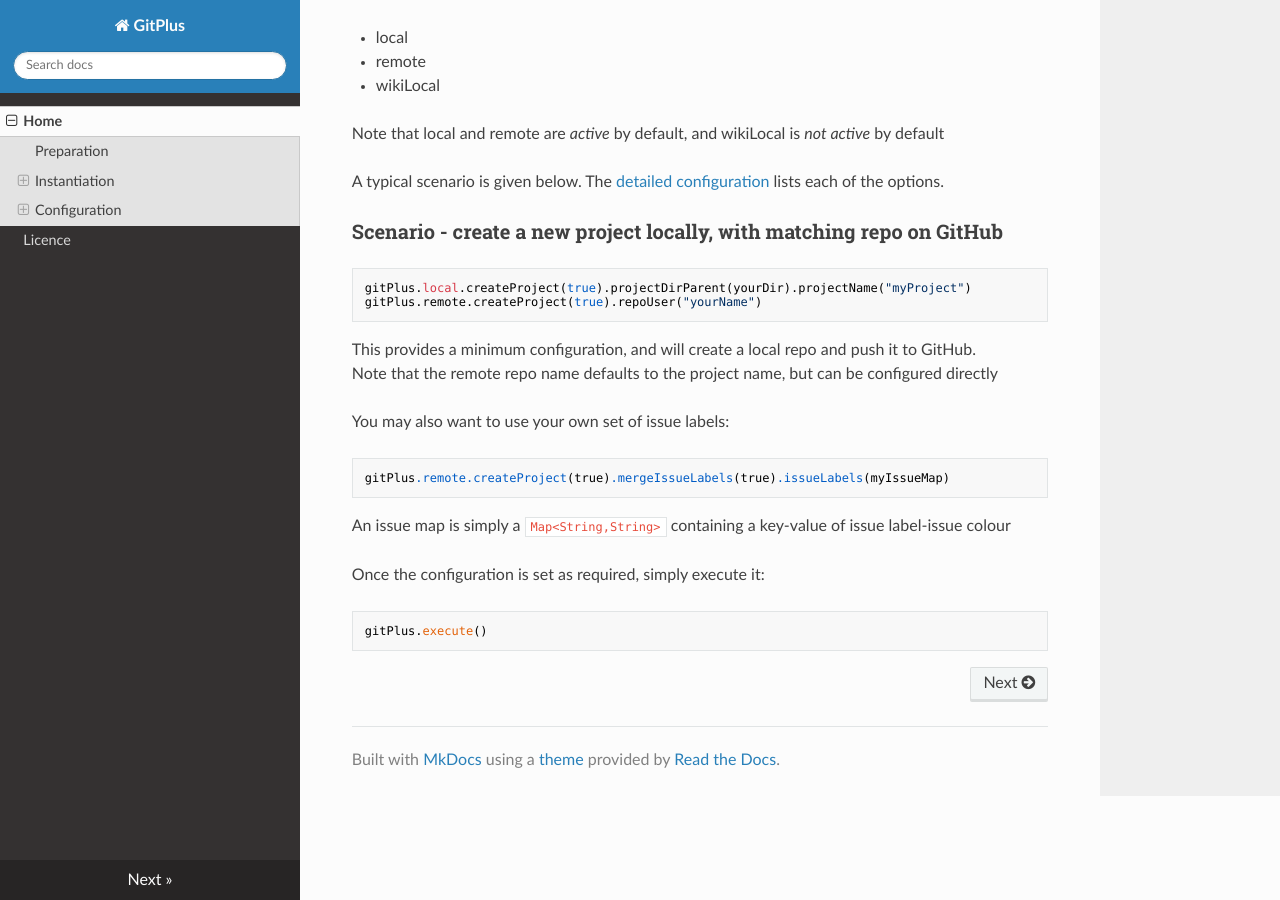
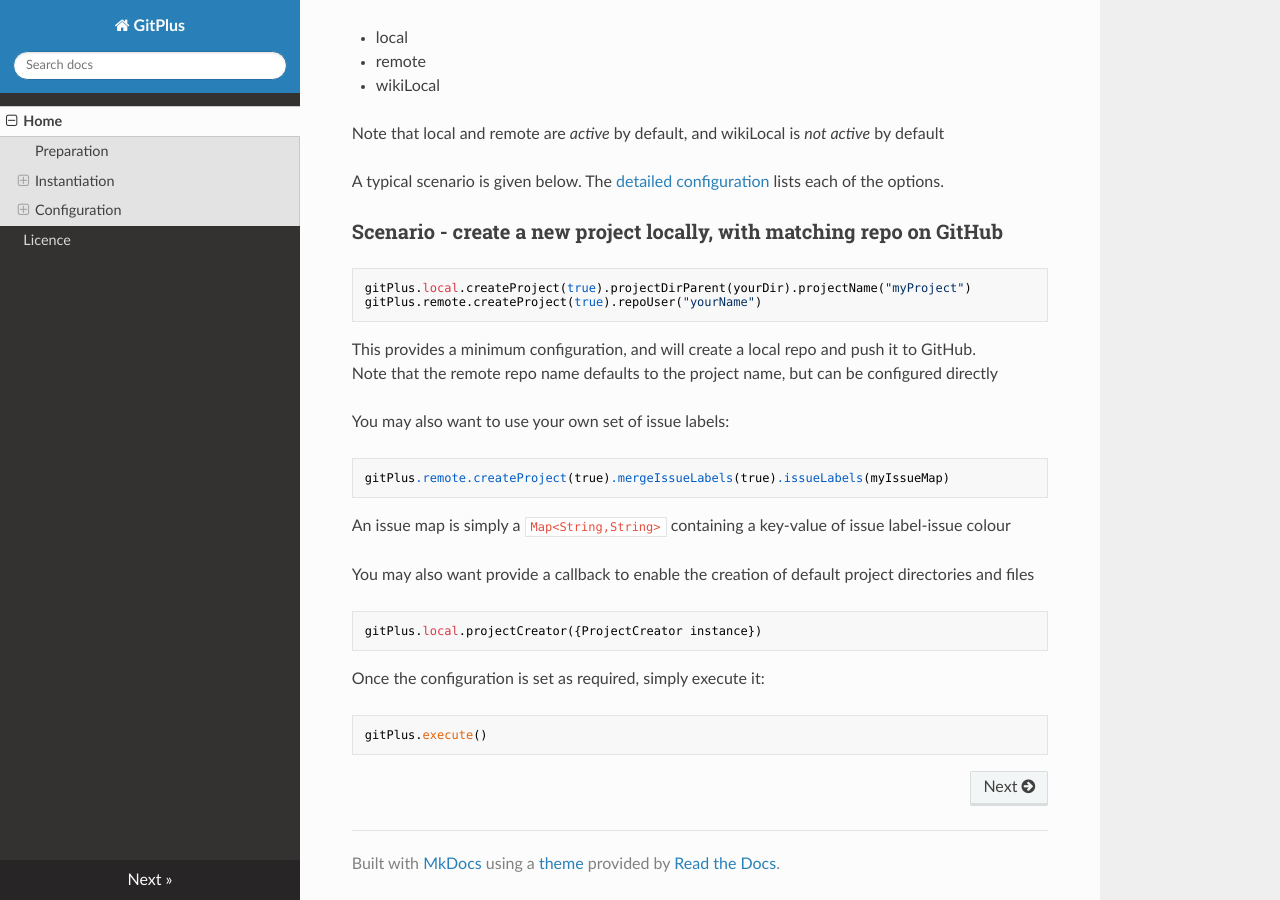
Before and after one commit to davidsowerby/gitplus, an MkDocs documentation site: the page built from docs/index.md, in a window 1280 px wide and 900 px high, scrolled down 812 px. Built offline with MkDocs 1.6.1, drawn with Linux system fonts in a browser that asks for light colours; nearby versions of some CDN libraries; old or Windows-style settings are respelled for this version of MkDocs.

Commit message:
Fix #85 ProjectCreator callback reinstated
As part of the GitLocal.init() process, once Git init has been performed, ProjectCreator is invoked, and the project directory added to Git

````diff
--- a/docs/index.md
+++ b/docs/index.md
@@ -50,6 +50,13 @@ gitPlus.remote.createProject(true).mergeIssueLabels(true).issueLabels(myIssueMap
 
 An issue map is simply a `Map<String,String>` containing a key-value of issue label-issue colour
 
+
+You may also want provide a callback to enable the creation of default project directories and files
+
+```
+gitPlus.local.projectCreator({ProjectCreator instance})
+```
+
 Once the configuration is set as required, simply execute it:
 
 ```
````
Also changed, not shown: docs/gitplus-configuration.md (+1 -0 lines), 11 other files.
